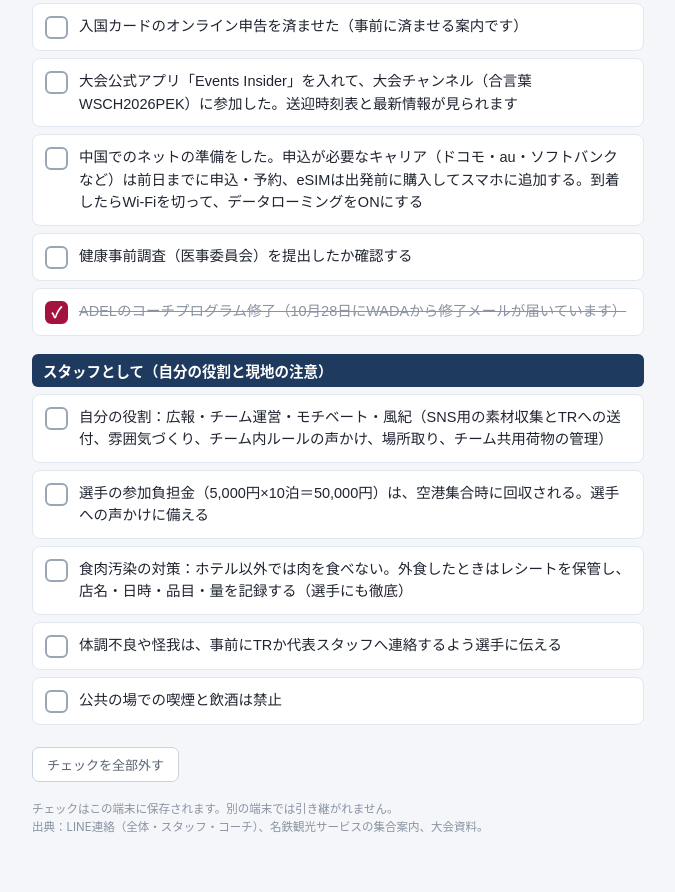
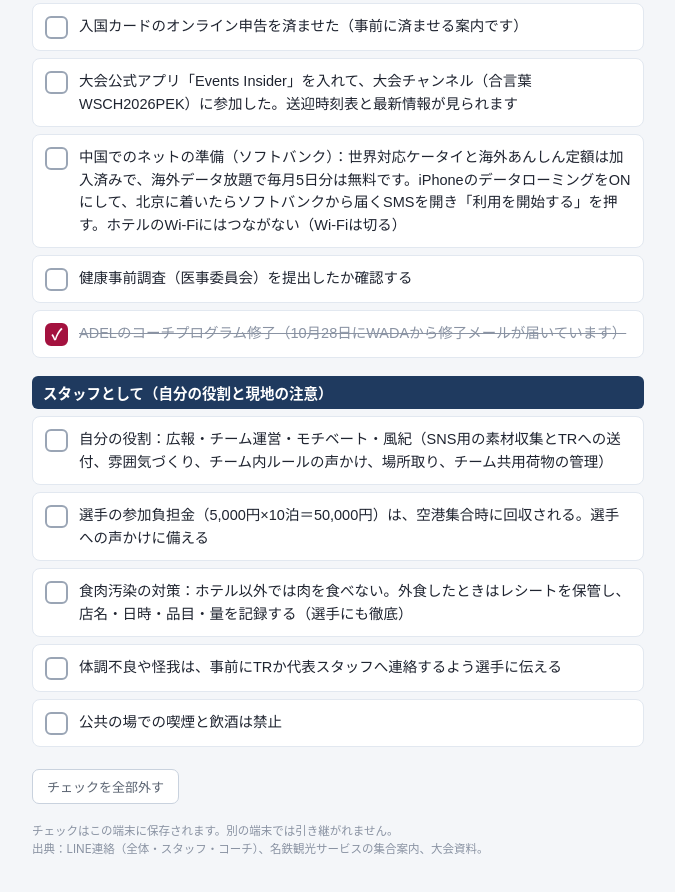
Before and after one commit to sskyou1971chukyo-web/swimiq, a plain HTML site: page checklist.html in a window 1280 px wide. Shown: the part 1525-2417 px from the top of the page, without its empty margins (302-977 px from the left). Drawn offline with Linux system fonts and the light colour scheme.

Commit message:
チェックリスト：ソフトバンクのネット準備を加入済みの内容に更新

```diff
--- a/checklist.html
+++ b/checklist.html
@@ -74,7 +74,7 @@
     {name:"出発前の手続き", items:[
       ["entrycard","入国カードのオンライン申告を済ませた（事前に済ませる案内です）"],
       ["app","大会公式アプリ「Events Insider」を入れて、大会チャンネル（合言葉 WSCH2026PEK）に参加した。送迎時刻表と最新情報が見られます"],
-      ["net","中国でのネットの準備をした。申込が必要なキャリア（ドコモ・au・ソフトバンクなど）は前日までに申込・予約、eSIMは出発前に購入してスマホに追加する。到着したらWi-Fiを切って、データローミングをONにする"],
+      ["net","中国でのネットの準備（ソフトバンク）：世界対応ケータイと海外あんしん定額は加入済みで、海外データ放題で毎月5日分は無料です。iPhoneのデータローミングをONにして、北京に着いたらソフトバンクから届くSMSを開き「利用を開始する」を押す。ホテルのWi-Fiにはつながない（Wi-Fiは切る）"],
       ["health","健康事前調査（医事委員会）を提出したか確認する"],
       ["adel","ADELのコーチプログラム修了（10月28日にWADAから修了メールが届いています）"]
     ]},
```
